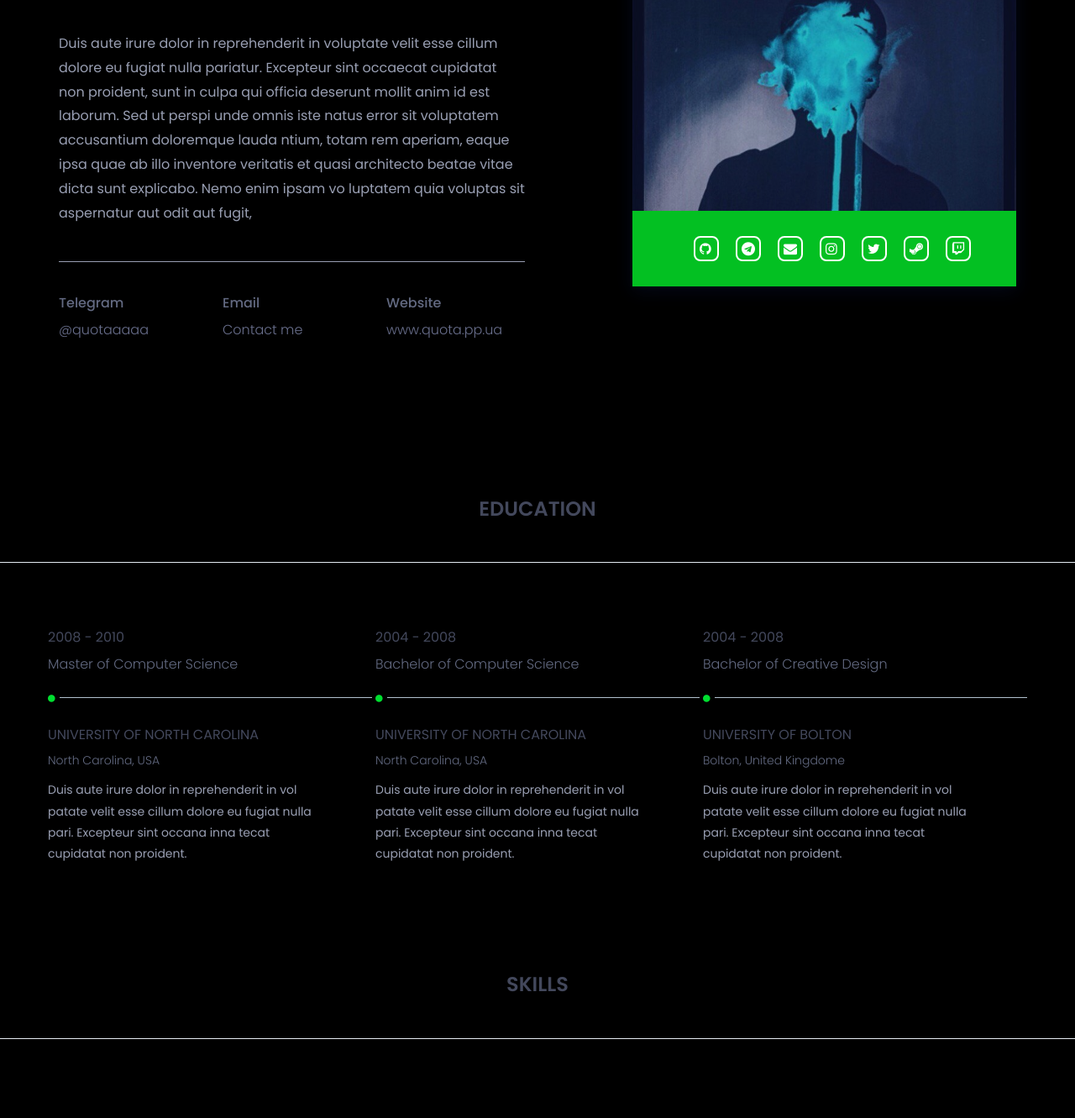
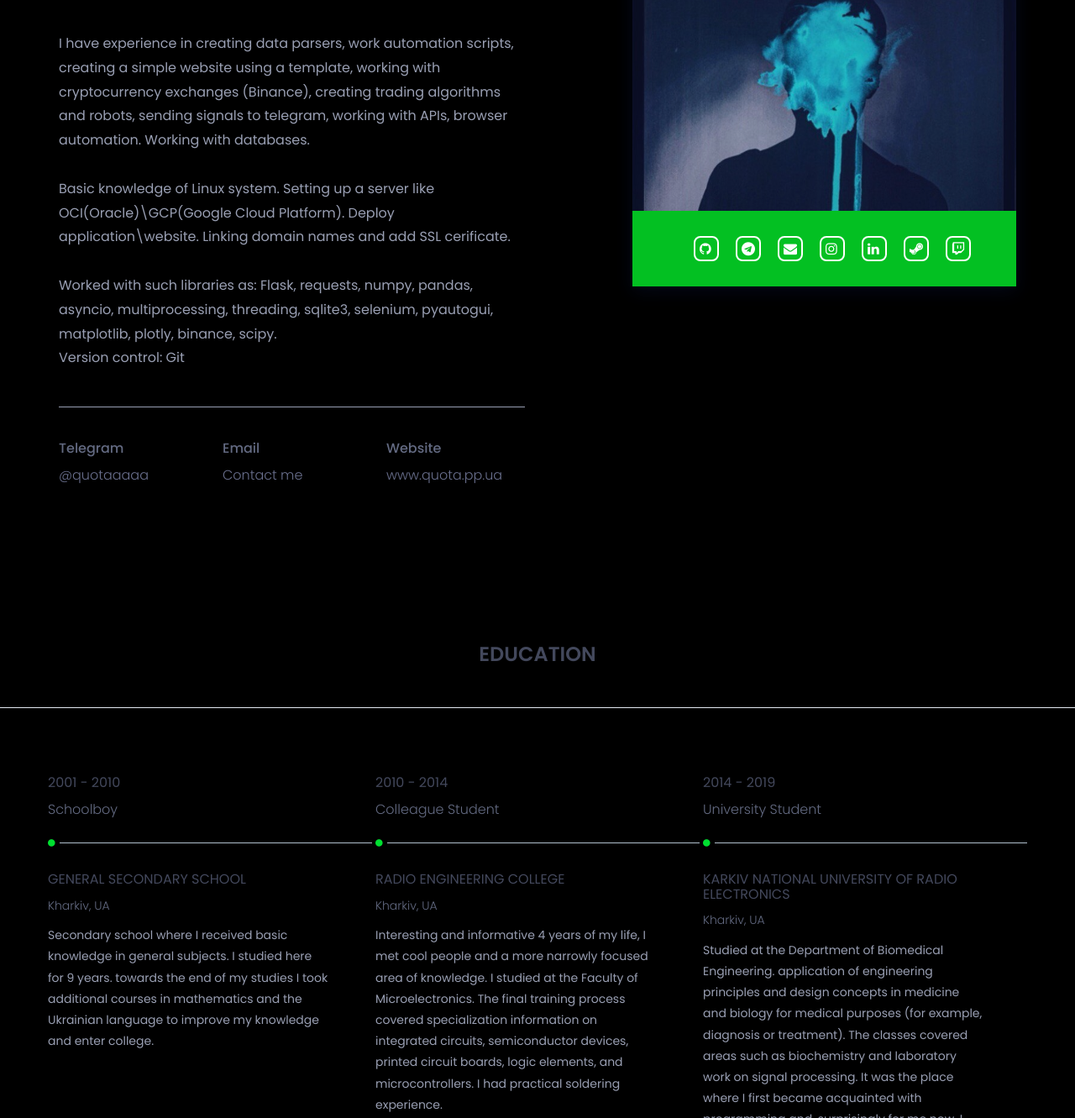
Before and after one commit to qt333/personal_page, a plain HTML site: page templates/index.html in a window 1280 px wide. Shown: the part 1334-2665 px from the top of the page at 84% size. Drawn offline with nearby package versions, Linux system fonts and the light colour scheme; files that its build step writes are made by us from their sources; files whose address does not match are found by name.

Commit message:
add info to education section

```diff
--- a/templates/index.html
+++ b/templates/index.html
@@ -124,12 +124,22 @@
 					<div class="row">
 						<div class="col-sm-6">
 							<div class="single-about-txt">
-								<h3>
-									I am a Professional UI/UX Designer and Web developer. Consectetur an adipisi elita, sed do eiusmod tempor incididunt ut labore et dolore magna aliqua. Ut enim ad minim veniam quis nostrud.
+								<!-- <h3> -->
+									<!-- I am a Professional UI/UX Designer and Web developer. Consectetur an adipisi elita, sed do eiusmod tempor incididunt ut labore et dolore magna aliqua. Ut enim ad minim veniam quis nostrud. -->
+								<!-- </h3> -->
+								<!-- <p> -->
+									<!-- Duis aute irure dolor in reprehenderit in voluptate velit esse cillum dolore eu fugiat nulla pariatur. Excepteur sint occaecat cupidatat non proident, sunt in culpa qui officia deserunt mollit anim id est laborum. Sed ut perspi unde omnis iste natus error sit voluptatem accusantium doloremque lauda ntium, totam rem aperiam, eaque ipsa quae ab illo inventore veritatis et quasi architecto beatae vitae dicta sunt explicabo. Nemo enim ipsam vo luptatem quia voluptas sit aspernatur aut odit aut fugit, -->
+								<!-- </p> -->
+								<h3>Hello, I am a Python Developer. I will take on simple projects at a reasonable price where speed of development is not a key word. At the same time, I began to study the front-end (HTML\CSS\JS).
 								</h3>
-								<p>
-									Duis aute irure dolor in reprehenderit in voluptate velit esse cillum dolore eu fugiat nulla pariatur. Excepteur sint occaecat cupidatat non proident, sunt in culpa qui officia deserunt mollit anim id est laborum. Sed ut perspi unde omnis iste natus error sit voluptatem accusantium doloremque lauda ntium, totam rem aperiam, eaque ipsa quae ab illo inventore veritatis et quasi architecto beatae vitae dicta sunt explicabo. Nemo enim ipsam vo luptatem quia voluptas sit aspernatur aut odit aut fugit,
-								</p>
+									<p>I have experience in creating data parsers, work automation scripts, creating a simple website using a template, working with cryptocurrency exchanges (Binance), creating trading algorithms and robots, sending signals to telegram, working with APIs, browser automation. Working with databases. <br><br>
+										Basic knowledge of Linux system. Setting up a server like OCI(Oracle)\GCP(Google Cloud Platform). Deploy application\website. Linking domain names and add SSL cerificate.<br>
+
+										<br> Worked with such libraries as: Flask, requests, numpy, pandas, asyncio, multiprocessing, threading, sqlite3, selenium,
+
+										pyautogui, matplotlib, plotly, binance, scipy. <br>
+										Version control: Git
+									</p>
 								<div class="row">
 									<div class="col-sm-4">
 										<div class="single-about-add-info">
@@ -146,7 +156,7 @@
 									<div class="col-sm-4">
 										<div class="single-about-add-info">
 											<h3>website</h3>
-											<p><a href="http://www.quota.pp.ua">www.quota.pp.ua</a></p>
+											<p><a href="https://www.quota.pp.ua">www.quota.pp.ua</a></p>
 										</div>
 									</div>
 								</div>
@@ -181,7 +191,7 @@
 										</li><!-- / li -->
 										<li>
 											<a href="#">
-												<i  class="fa fa-twitter" aria-hidden="true"></i>
+												<i  class="fa fa-linkedin" aria-hidden="true"></i>
 											</a>
 										</li><!-- / li -->
 										<li>
@@ -219,8 +229,8 @@
 						<div class="col-sm-4">
 							<div class="single-horizontal-timeline">
 								<div class="experience-time">
-									<h2>2008 - 2010</h2>
-									<h3>master <span>of </span> computer science</h3>
+									<h2>2001 - 2010</h2>
+									<h3><span></span> schoolboy</h3>
 								</div><!--/.experience-time-->
 								<div class="timeline-horizontal-border">
 									<i class="fa fa-circle" aria-hidden="true"></i>
@@ -229,11 +239,11 @@
 								<div class="timeline">
 									<div class="timeline-content">
 										<h4 class="title">
-											university of north carolina
+											general secondary school
 										</h4>
-										<h5>north carolina, USA</h5>
+										<h5>kharkiv, UA</h5>
 										<p class="description">
-											Duis aute irure dolor in reprehenderit in vol patate velit esse cillum dolore eu fugiat nulla pari. Excepteur sint occana inna tecat cupidatat non proident.
+											Secondary school where I received basic knowledge in general subjects. I studied here for 9 years. towards the end of my studies I took additional courses in mathematics and the Ukrainian language to improve my knowledge and enter college.
 										</p>
 									</div><!--/.timeline-content-->
 								</div><!--/.timeline-->
@@ -242,8 +252,8 @@
 						<div class="col-sm-4">
 							<div class="single-horizontal-timeline">
 								<div class="experience-time">
-									<h2>2004 - 2008</h2>
-									<h3>bachelor <span>of </span> computer science</h3>
+									<h2>2010 - 2014</h2>
+									<h3> Colleague student</h3>
 								</div><!--/.experience-time-->
 								<div class="timeline-horizontal-border">
 									<i class="fa fa-circle" aria-hidden="true"></i>
@@ -252,11 +262,11 @@
 								<div class="timeline">
 									<div class="timeline-content">
 										<h4 class="title">
-											university of north carolina
+											Radio Engineering College
 										</h4>
-										<h5>north carolina, USA</h5>
+										<h5>kharkiv, UA</h5>
 										<p class="description">
-											Duis aute irure dolor in reprehenderit in vol patate velit esse cillum dolore eu fugiat nulla pari. Excepteur sint occana inna tecat cupidatat non proident.
+											Interesting and informative 4 years of my life, I met cool people and a more narrowly focused area of knowledge. I studied at the Faculty of Microelectronics. The final training process covered specialization information on integrated circuits, semiconductor devices, printed circuit boards, logic elements, and microcontrollers. I had practical soldering experience.
 										</p>
 									</div><!--/.timeline-content-->
 								</div><!--/.timeline-->
@@ -265,8 +275,8 @@
 						<div class="col-sm-4">
 							<div class="single-horizontal-timeline">
 								<div class="experience-time">
-									<h2>2004 - 2008</h2>
-									<h3>bachelor <span>of </span> creative design</h3>
+									<h2>2014 - 2019</h2>
+									<h3>university student</h3>
 								</div><!--/.experience-time-->
 								<div class="timeline-horizontal-border">
 									<i class="fa fa-circle" aria-hidden="true"></i>
@@ -275,11 +285,12 @@
 								<div class="timeline">
 									<div class="timeline-content">
 										<h4 class="title">
-											university of bolton
+											karkiv national university of radio electronics
 										</h4>
-										<h5>bolton, united kingdome</h5>
+										<h5>kharkiv, UA</h5>
 										<p class="description">
-											Duis aute irure dolor in reprehenderit in vol patate velit esse cillum dolore eu fugiat nulla pari. Excepteur sint occana inna tecat cupidatat non proident.
+											Studied at the Department of Biomedical Engineering.
+application of engineering principles and design concepts in medicine and biology for medical purposes (for example, diagnosis or treatment). The classes covered areas such as biochemistry and laboratory work on signal processing. It was the place where I first became acquainted with programming and, surprisingly for me now, I was not very enthusiastic about it. At that time, it seemed very boring to me and I definitely didn’t see myself as a programmer. We studied C++, Matlab, Delphi. I had some experience with Linux. But still, something was missing for me to become interested in this activity.
 										</p>
 									</div><!--/.timeline-content-->
 								</div><!--/.timeline-->
@@ -950,7 +961,7 @@
 										</div>
 										<div class="single-contact-add-info">
 											<h3>website</h3>
-											<p><a href="http://www.quota.pp.ua">www.quota.pp.ua</a></p>
+											<p><a href="https://www.quota.pp.ua">www.quota.pp.ua</a></p>
 										</div>
 									</div>
 								</div><!--/.contact-adress-->
```
